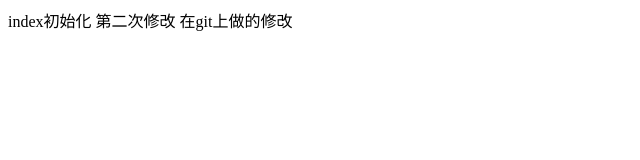
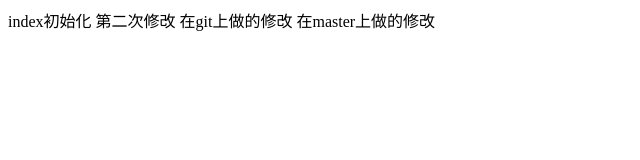
Before and after one commit to leshenga/mygittest, a plain HTML site: page index.html in a window 1280 px wide. Shown: the whole page, without its empty margins (0-640 px from the left). Drawn offline with Linux system fonts and the light colour scheme.

Commit message:
change in master

```diff
--- a/index.html
+++ b/index.html
@@ -10,5 +10,7 @@
     index初始化
     第二次修改
     在git上做的修改
+
+    在master上做的修改
 </body>
 </html>
```
